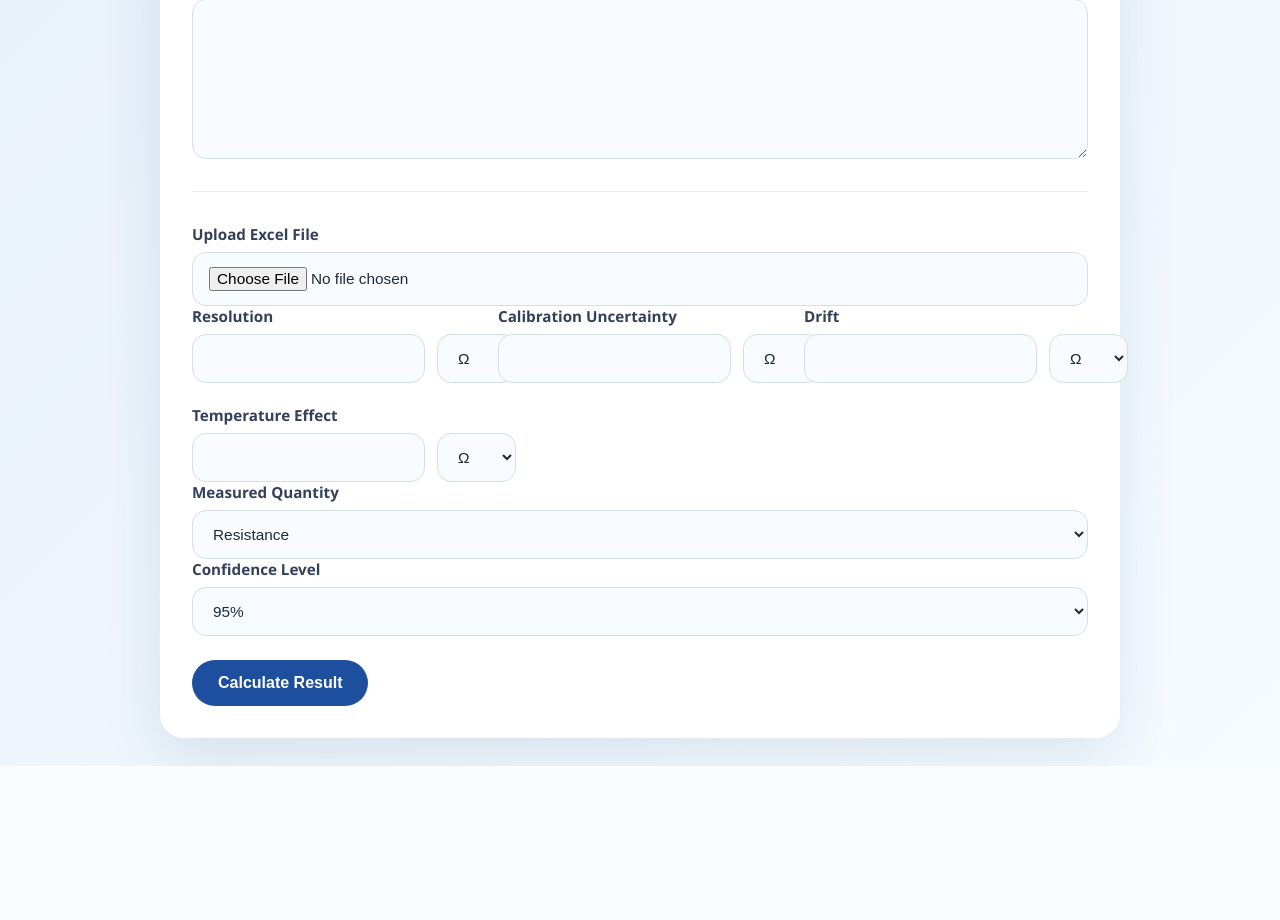
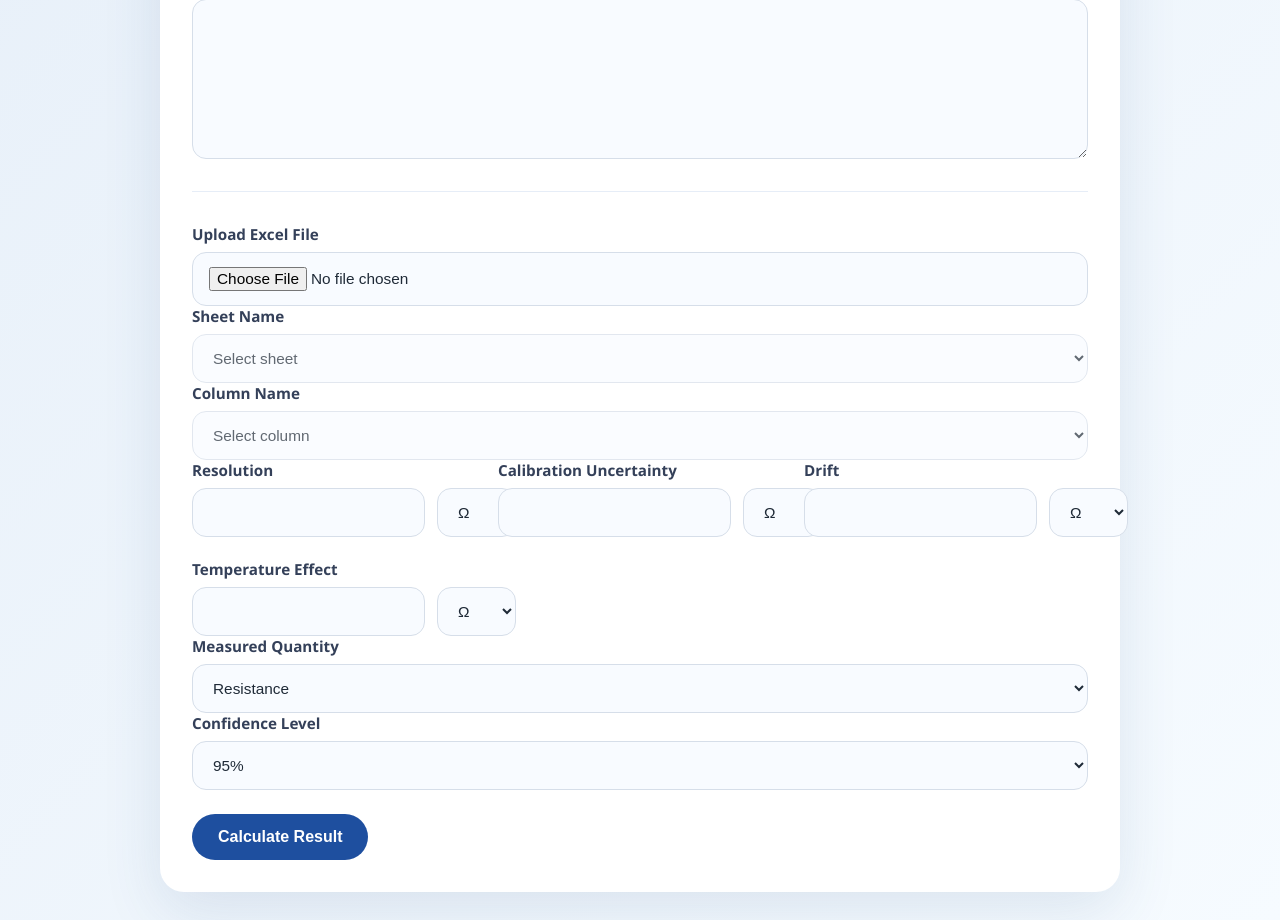
Before and after one commit to khushivansh555-glitch/DCC-CSIR-NPL, a Flask app: page / in a window 1280 px wide. Shown: the part 588-1508 px from the top of the page. Before the commit the page ends 1354 px from the top, so only its background shows below. Run offline with Flask 3, Linux system fonts and the light colour scheme.

Commit message:
added monte carlo histogram and sheet and column selection featuure and fixed the error of download xml by opening in firefox

```diff
--- a/app.py
+++ b/app.py
@@ -6,7 +6,8 @@ from flask import (
     Flask,
     render_template,
     request,
-    send_from_directory
+    send_from_directory,
+    jsonify
 )
 from scipy.stats import norm
 import matplotlib.pyplot as plt
@@ -357,6 +358,8 @@ def generate_xslt():
 
 <xsl:stylesheet version="1.0"
 xmlns:xsl="http://www.w3.org/1999/XSL/Transform">
+
+<xsl:output method="html" indent="yes"/>
 
 <xsl:template match="/">
 
@@ -972,6 +975,31 @@ def home():
     return render_template("index.html")
 
 
+@app.route("/excel_meta", methods=["POST"])
+def excel_meta():
+    file = request.files.get("excel")
+    sheet_name = request.form.get("sheet_name")
+
+    if file is None:
+        return jsonify({"sheets": [], "columns": []})
+
+    try:
+        xls = pd.ExcelFile(file)
+        sheets = xls.sheet_names
+        columns = []
+
+        if sheet_name in sheets:
+            df = pd.read_excel(xls, sheet_name=sheet_name)
+            columns = [str(col) for col in df.columns]
+        elif sheets:
+            df = pd.read_excel(xls, sheet_name=sheets[0])
+            columns = [str(col) for col in df.columns]
+
+        return jsonify({"sheets": sheets, "columns": columns})
+    except Exception:
+        return jsonify({"sheets": [], "columns": []})
+
+
 @app.route("/calculate", methods=["POST"])
 def calculate():
 
@@ -984,9 +1012,18 @@ def calculate():
 
     file.save(path)
 
-    df = pd.read_excel(path)
+    sheet_name = request.form.get("sheet_name")
+    column_name = request.form.get("column_name")
 
-    readings = df.iloc[:, 0].dropna().values
+    if sheet_name:
+        df = pd.read_excel(path, sheet_name=sheet_name)
+    else:
+        df = pd.read_excel(path)
+
+    if column_name:
+        readings = df[column_name].dropna().values
+    else:
+        readings = df.iloc[:, 0].dropna().values
 
     n = len(readings)
 
@@ -1219,6 +1256,43 @@ def calculate():
 
     plt.close()
 
+    plt.figure(figsize=(8,5))
+
+    plt.hist(
+        mc_results,
+        bins=50,
+        density=True,
+        alpha=0.7,
+        color="tab:blue",
+        edgecolor="black",
+        label="MC results"
+    )
+
+    plt.axvline(
+        mc_mean,
+        color="red",
+        linestyle="--",
+        label="MC mean"
+    )
+
+    plt.xlabel("Simulated Value")
+    plt.ylabel("Density")
+    plt.title("Monte Carlo Histogram")
+    plt.legend()
+    plt.grid(True)
+
+    mc_hist_path = os.path.join(
+        "static",
+        "mc_histogram.png"
+    )
+
+    plt.savefig(
+        mc_hist_path,
+        bbox_inches="tight"
+    )
+
+    plt.close()
+
     difference = abs(
         expanded -
         mc_expanded
--- a/templates/index.html
+++ b/templates/index.html
@@ -77,6 +77,20 @@
             <input type="file" name="excel" required />
           </div>
 
+          <div class="field-row">
+            <label>Sheet Name</label>
+            <select name="sheet_name" disabled>
+              <option value="">Select sheet</option>
+            </select>
+          </div>
+
+          <div class="field-row">
+            <label>Column Name</label>
+            <select name="column_name" disabled>
+              <option value="">Select column</option>
+            </select>
+          </div>
+
           <div class="form-grid">
             <div class="field-row">
               <label>Resolution</label>
@@ -140,9 +154,79 @@
             </div>
           </div>
 
+          <script>
+            document.addEventListener("DOMContentLoaded", function () {
+              const excelInput = document.querySelector("input[name='excel']");
+              const sheetSelect = document.querySelector("select[name='sheet_name']");
+              const columnSelect = document.querySelector("select[name='column_name']");
+
+              const clearSelect = (select, placeholder) => {
+                select.innerHTML = "";
+                const option = document.createElement("option");
+                option.value = "";
+                option.textContent = placeholder;
+                select.appendChild(option);
+              };
+
+              const populateSelect = (select, items, placeholder) => {
+                clearSelect(select, placeholder);
+                items.forEach((item) => {
+                  const option = document.createElement("option");
+                  option.value = item;
+                  option.textContent = item;
+                  select.appendChild(option);
+                });
+                select.disabled = items.length === 0;
+              };
+
+              const fetchMetadata = async (sheetName) => {
+                const file = excelInput.files[0];
+                if (!file) {
+                  clearSelect(sheetSelect, "Select sheet");
+                  clearSelect(columnSelect, "Select column");
+                  sheetSelect.disabled = true;
+                  columnSelect.disabled = true;
+                  return;
+                }
+
+                const formData = new FormData();
+                formData.append("excel", file);
+                if (sheetName) {
+                  formData.append("sheet_name", sheetName);
+                }
+
+                try {
+                  const response = await fetch("/excel_meta", {
+                    method: "POST",
+                    body: formData,
+                  });
+                  const data = await response.json();
+
+                  populateSelect(sheetSelect, data.sheets || [], "Select sheet");
+                  populateSelect(columnSelect, data.columns || [], "Select column");
+                } catch (error) {
+                  clearSelect(sheetSelect, "Select sheet");
+                  clearSelect(columnSelect, "Select column");
+                  sheetSelect.disabled = true;
+                  columnSelect.disabled = true;
+                }
+              };
+
+              excelInput.addEventListener("change", () => {
+                fetchMetadata();
+              });
+
+              sheetSelect.addEventListener("change", () => {
+                const sheetValue = sheetSelect.value;
+                if (sheetValue) {
+                  fetchMetadata(sheetValue);
+                }
+              });
+            });
+          </script>
+
           <div class="field-row">
             <label>Measured Quantity</label>
-
             <select name="quantity">
               <option value="Resistance">Resistance</option>
               <option value="Capacitance">Capacitance</option>
--- a/templates/result.html
+++ b/templates/result.html
@@ -36,6 +36,11 @@
                 <img class="bayesian-graph" src="{{ url_for('static', filename='bayesian_graph.png') }}" alt="Bayesian inference graph">
             </section>
 
+            <section class="graph-section">
+                <h3>Monte Carlo Histogram</h3>
+                <img class="bayesian-graph" src="{{ url_for('static', filename='mc_histogram.png') }}" alt="Monte Carlo histogram">
+            </section>
+
             <div class="actions">
                 <a href="/download/xml"><button type="button">Download XML</button></a>
                 <a href="/download/xslt"><button type="button">Download XSLT</button></a>
```
Also changed, not shown: generated/certificate.xml (+1 -1 lines), static/mc_histogram.png (added), 1 other file.
